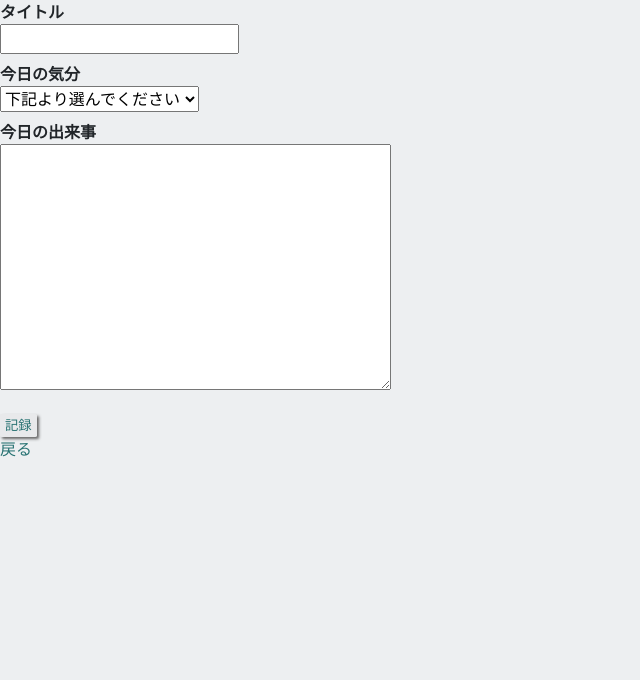
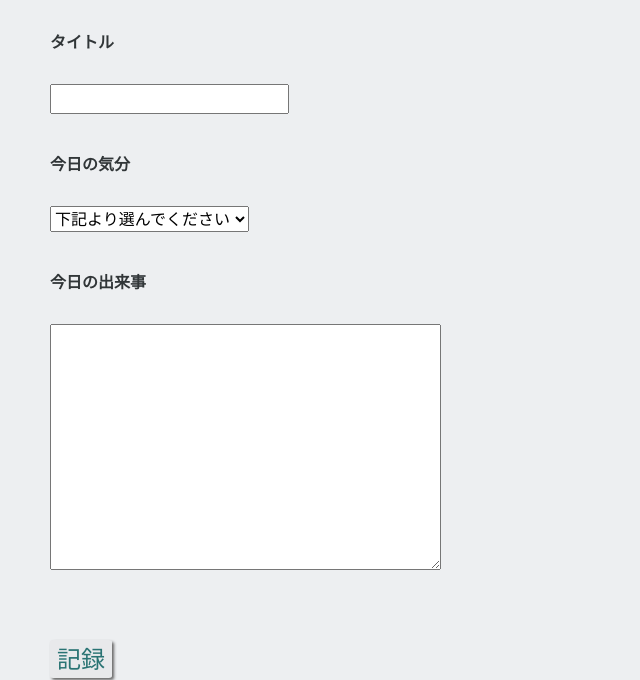
Before and after one commit to falconbear/PHP-Diary, a PHP site: page /input.php in a window 1280 px wide. Shown: the part 120-800 px from the top of the page, without its empty margins (0-640 px from the left). Run offline with PHP 8.4, Linux system fonts and the light colour scheme; data that the repository does not hold is empty.

Commit message:
スタイル調整

```diff
--- a/detail.php
+++ b/detail.php
@@ -33,6 +33,7 @@
             </ul>
         </nav>
     </header>
+    <div class="detail">
         <h2>日記詳細</h2>
         <h3>タイトル：<?php echo $diary->escape($result['title']) ?></h3>
         <p>日時：<?php echo $diary->escape(date('Y-m-j', $result['id'])) ?></p>
@@ -42,6 +43,6 @@
         <p><?php echo nl2br($diary->escape($result['content'])) ?></p>
         <a href="/update.php?id=<?php echo $result["id"] ?>">編集</a>
         <a href="/delete.php?id=<?php echo $result["id"] ?>">削除</a>
-    <p><a href="/makeCalender.php">戻る</a></p>
+    </div>
 </body>
 </html>
--- a/index.php
+++ b/index.php
@@ -31,7 +31,7 @@
             </ul>
         </nav>
     </header>
-    <h2>日記一覧</h2>
+    <h2 class="index">日記一覧</h2>
     <table class="allview">
         <tr>
             <th>日付</th>
--- a/input.php
+++ b/input.php
@@ -28,7 +28,7 @@
     </header>
 <form action="diary_create.php" method="post">
     <input type="hidden" name="id" value="<?php echo $id ?>" >
-    <dl>
+    <dl class="input">
         <dt>タイトル</dt>
         <dd><input type="text" name="title" class="title"></dd>
         <dt>今日の気分</dt>
@@ -43,8 +43,9 @@
         <dt>今日の出来事</dt>
         <dd><textarea name="content" cols="40" rows="10" class="textarea"></textarea></dd>
     </dl>
-    <input type="submit" value="記録" class="button">
+    <br>
+    <br>
+    <input type="submit" value="記録" class="button" id="input">
     </form>
-    <p><a href="/makeCalender.php">戻る</a></p>
 </body>
 </html>
--- a/style.css
+++ b/style.css
@@ -34,9 +34,7 @@ th:nth-of-type(1), td:nth-of-type(1) {
 th:nth-of-type(7), td:nth-of-type(7) {
     color: #7D84B2;
 }
-/* .toDiary{
-    text-align: center;
-} */
+
 
 .navbar {
     margin: 0px;
@@ -104,11 +102,12 @@ h1 {
     color: #313638;
 }
 
-h2 {
+.index {
     color: #313638;
     margin: 30px;
     padding-left: 50px;
 }
+
 .allview {
     border-spacing: 20px 10px;
 }
@@ -134,9 +133,34 @@ h2 {
     transition    : .3s;         /* なめらか変化 */
     box-shadow    : 2px 2px 3px #666666;  /* 影の設定 */
     border        : 2px solid #E8E9EB;    /* 枠の指定 */
-  }
+}
   .button:hover {
     box-shadow    : none;        /* カーソル時の影消去 */
     color         : #297373;     /* 背景色     */
     background    : #b3b4b6;     /* 文字色     */
-  }
+}
+
+.input dt, .input dd {
+    color:#313638;
+    padding-left: 50px;
+    padding-top: 30px;
+}
+
+.detail {
+    color:#313638;
+    padding-left: 50px;
+    padding-top: 30px;
+}
+.detail h2 {
+    color: #313638;
+}
+.detail h3 {
+    color: #313638;
+    font-size: 16pt;
+}
+
+#input {
+    margin-left: 50px;
+    padding       : 5px 5px;
+    font-size     : 18pt;
+}
```
Also changed, not shown: update.php (+4 -3 lines). Lines whose indentation alone changed are shown as unchanged.
